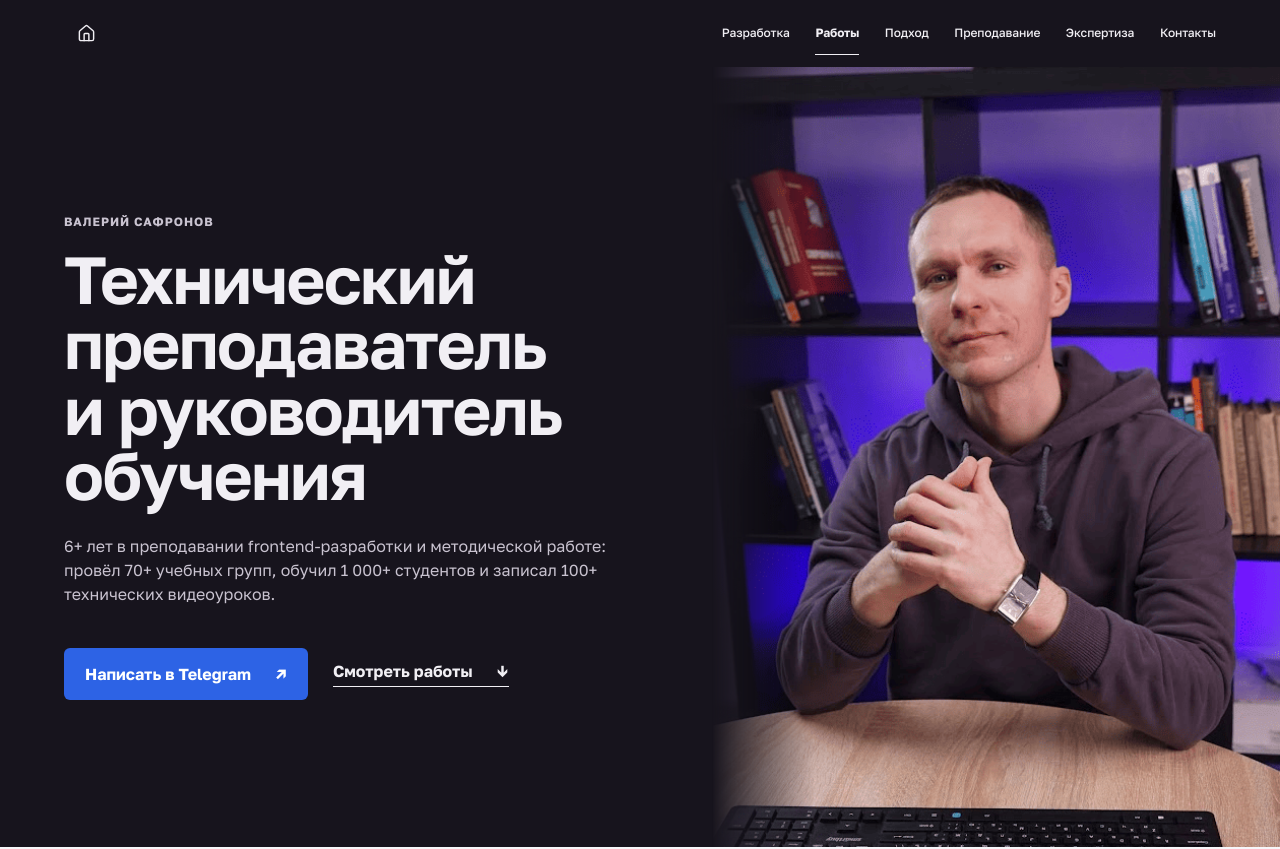
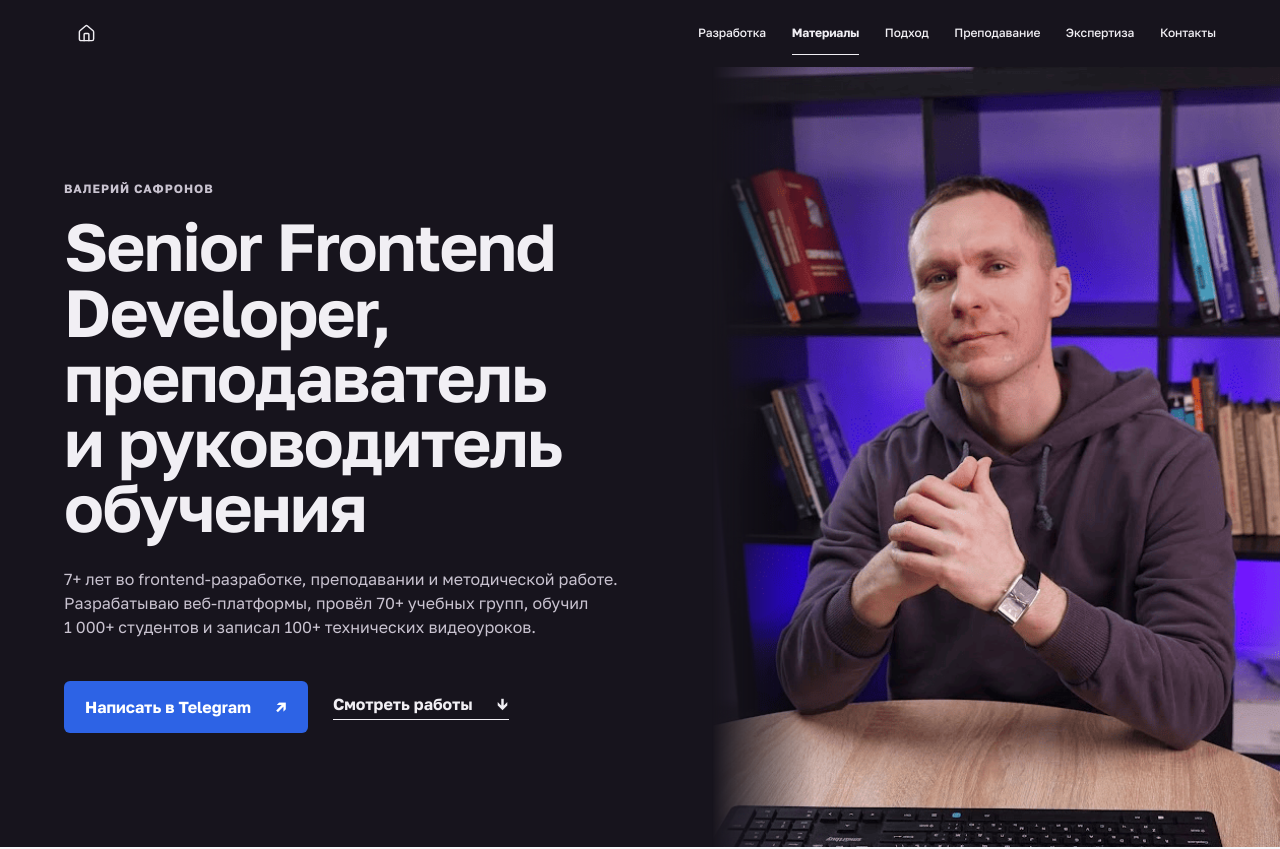
Before and after one commit to safronman/safronman.github.io, a Next.js app: page / in a window 1280 px wide. Shown: the top 849 px of the page. Built offline with nearby package versions, Linux system fonts and the light colour scheme; no server answers.

Commit message:
fix(hero): update experience to 7+ years and mention development

```diff
--- a/app/header/header.tsx
+++ b/app/header/header.tsx
@@ -6,7 +6,7 @@ import s from "./header.module.css";
 
 const navigationItems = [
   ["Разработка", "experience"],
-  ["Работы", "work"],
+  ["Материалы", "work"],
   ["Подход", "approach"],
   ["Преподавание", "teaching"],
   ["Экспертиза", "expertise"],
--- a/app/hero/hero.tsx
+++ b/app/hero/hero.tsx
@@ -7,11 +7,13 @@ export default function Hero() {
       <div className={s.heroGrid}>
         <div>
           <p className={s.name}>Валерий Сафронов</p>
-          <h1>Технический преподаватель и руководитель обучения</h1>
+          <h1>
+            Senior Frontend Developer, преподаватель и руководитель обучения
+          </h1>
           <p className={s.proof}>
-            6+ лет в преподавании frontend-разработки и методической работе:
-            провёл 70+ учебных групп, обучил 1&nbsp;000+ студентов и записал
-            100+ технических видеоуроков.
+            7+ лет во frontend-разработке, преподавании и методической работе.
+            Разрабатываю веб-платформы, провёл 70+ учебных групп, обучил
+            1&nbsp;000+ студентов и записал 100+ технических видеоуроков.
           </p>
           <div className={s.actions}>
             <a
--- a/app/layout.tsx
+++ b/app/layout.tsx
@@ -10,15 +10,17 @@ const golosText = localFont({
 });
 
 const name = "Валерий Сафронов";
-const title = "Валерий Сафронов — Technical Educator по frontend-разработке";
+const jobTitle =
+  "Senior Frontend Developer, преподаватель и руководитель обучения";
+const title = `${name} — ${jobTitle}`;
 const description =
-  "Портфолио Валерия Сафронова — технического эксперта по обучению frontend-разработке.";
+  "Валерий Сафронов — Senior Frontend Developer, преподаватель и руководитель обучения. Опыт разработки веб-платформ, менторство и авторские учебные материалы.";
 
 const personJsonLd = {
   "@context": "https://schema.org",
   "@type": "Person",
   name,
-  jobTitle: "Technical Educator",
+  jobTitle,
   description,
   url: siteUrl.toString(),
   image: new URL("/hero-portrait.png", siteUrl).toString(),
@@ -29,11 +31,14 @@ export const metadata: Metadata = {
   metadataBase: siteUrl,
   title,
   description,
-  applicationName: "Валерий Сафронов — Technical Educator",
+  applicationName: title,
   authors: [{ name, url: siteUrl }],
   creator: name,
   keywords: [
+    "Senior Frontend Developer",
+    "frontend-разработчик",
     "технический преподаватель",
+    "руководитель обучения",
     "frontend",
     "обучение разработке",
     "портфолио",
@@ -51,7 +56,7 @@ export const metadata: Metadata = {
     type: "website",
     locale: "ru_RU",
     url: "/",
-    siteName: "Валерий Сафронов — Technical Educator",
+    siteName: title,
     title,
     description,
     images: [
--- a/app/selected-work/selected-work.tsx
+++ b/app/selected-work/selected-work.tsx
@@ -162,7 +162,7 @@ export default function SelectedWork() {
   return (
     <section className={s.work} id="work">
       <div className={s.intro}>
-        <h2>Работы и материалы</h2>
+        <h2>Материалы</h2>
       </div>
 
       <div className={s.grid}>
```
Also changed, not shown: app/manifest.ts (+4 -3 lines).
